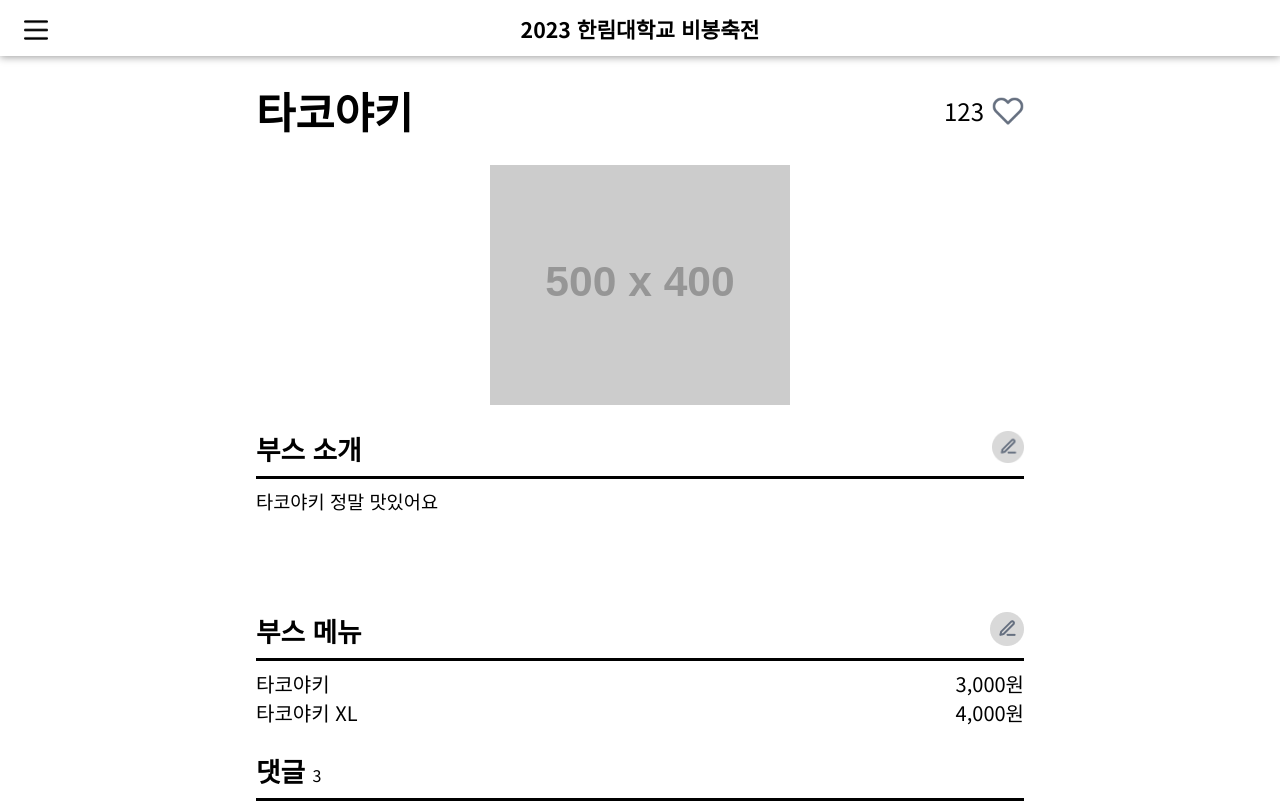
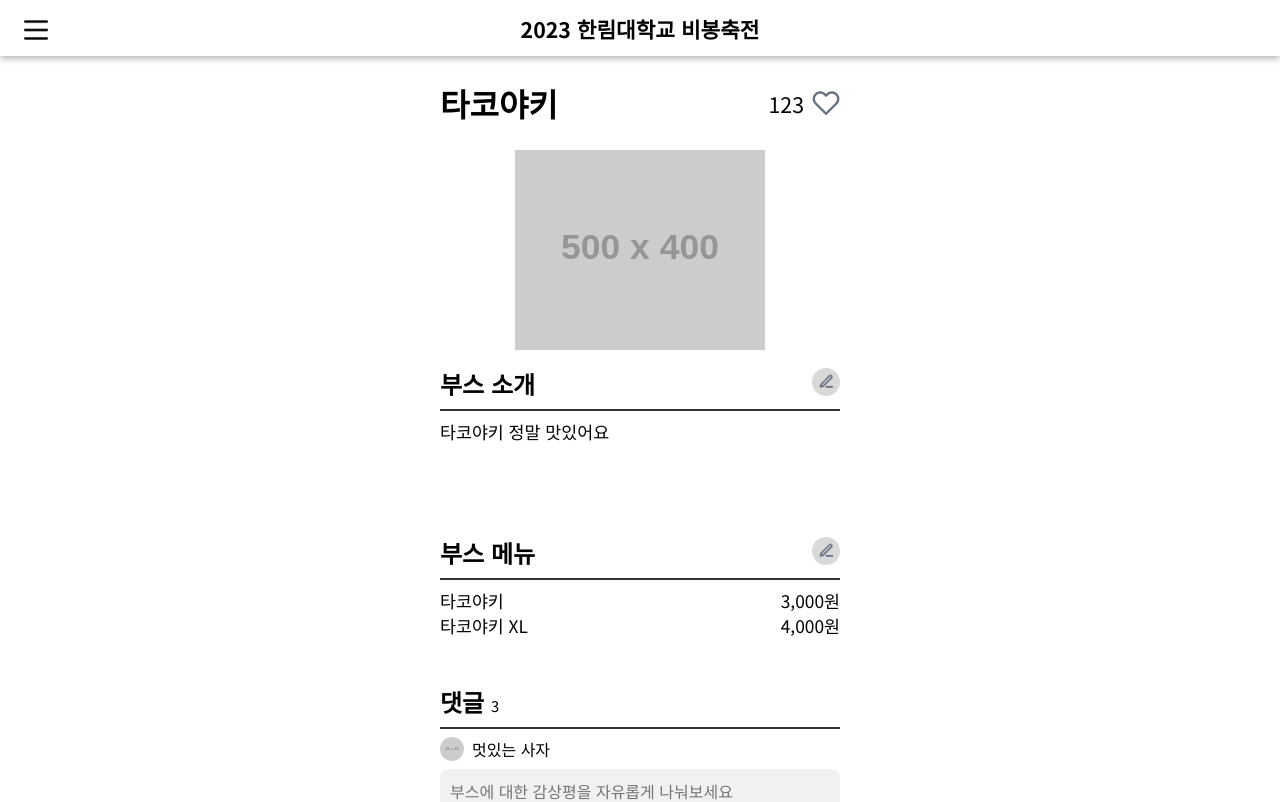
Before and after one commit to Hallym-LIKELION/HallymFestival2023-Frontend, a Vue app: page /booth/1 in a window 1280 px wide. Shown: the top 802 px of the page. Built offline with nearby package versions, Linux system fonts and the light colour scheme.

Commit message:
feat: BoothView 디자인 크기 줄이기

```diff
--- a/src/views/BoothView.vue
+++ b/src/views/BoothView.vue
@@ -26,9 +26,7 @@
       </div>
 
       <div class="header-content">
-        <p class="header-tag">
-          <img class="header-image" :src="data.image || 'https://placehold.co/700x400'" />
-        </p>
+        <img class="header-image" :src="data.image || 'https://placehold.co/700x400'" />
       </div>
     </div>
 
@@ -47,7 +45,7 @@
       <div class="section">
         <div class="section-header">
           <h1>부스 메뉴</h1>
-          <button class="edit-menu-button" @click="editMenuModal = !editMenuModal">
+          <button class="edit-button" @click="editMenuModal = !editMenuModal">
             <img :src="EditImage" alt="" />
           </button>
         </div>
@@ -198,8 +196,15 @@ export default {
 
 <style scoped>
 h1 {
-  font-size: 20pt;
+  font-size: 18pt;
   text-align: left;
+}
+
+.header,
+.content,
+.section {
+  max-width: 400px;
+  margin: auto;
 }
 
 .header {
@@ -214,24 +219,22 @@ h1 {
 
 .header-name {
   width: 100%;
-  font-size: 32pt;
+  font-size: 24pt;
 }
 
 .header-like {
   display: flex;
   align-items: center;
-  line-height: 24pt;
 }
 
 .header-like-count {
   margin-right: 8px;
-  font-size: 18pt;
-  line-height: 18pt;
+  font-size: 16pt;
 }
 
 .header-like-button > img {
-  width: 32px;
-  height: 32px;
+  width: 28px;
+  height: 28px;
   vertical-align: middle;
 }
 
@@ -242,49 +245,50 @@ h1 {
   align-items: center;
 }
 
-.header-tag {
-  font-weight: 600;
-}
-
 .header-image {
-  max-height: 240px;
+  max-height: 200px;
   margin: auto;
   object-fit: contain;
   display: block;
 }
 
 .edit-button > img {
-  width: 32px;
-  height: 32px;
+  width: 28px;
+  height: 28px;
 }
 
 hr {
   border: 0px;
-  border-top: 3px solid #000000;
+  border-top: 2px solid #333333;
 }
 
 .section {
-  margin: 24px 0;
+  margin: 16px 0;
 }
 .section-header {
-  font-size: 20pt;
-  text-align: left;
-  margin: 0;
   display: flex;
   justify-content: space-between;
 }
 
 .section-header > h1 > span {
-  font-size: 12pt;
+  font-size: 11pt;
   font-weight: 500;
 }
 
 .section-text {
+  width: 100%;
   min-height: 100px;
-  font-size: 14pt;
-  white-space: pre;
+  max-height: 200px;
+
+  overflow: hidden;
+  font-size: 13pt;
+  white-space: pre-wrap;
+  word-break: break-all;
 }
 
+.booth-menu {
+  min-height: 80px;
+}
 .menu-group {
   display: flex;
   justify-content: space-between;
@@ -292,11 +296,11 @@ hr {
 
 .menu-title {
   text-align: left;
-  font-size: 15pt;
+  font-size: 13pt;
 }
 
 .menu-price {
   text-align: right;
-  font-size: 15pt;
+  font-size: 13pt;
 }
 </style>
```
